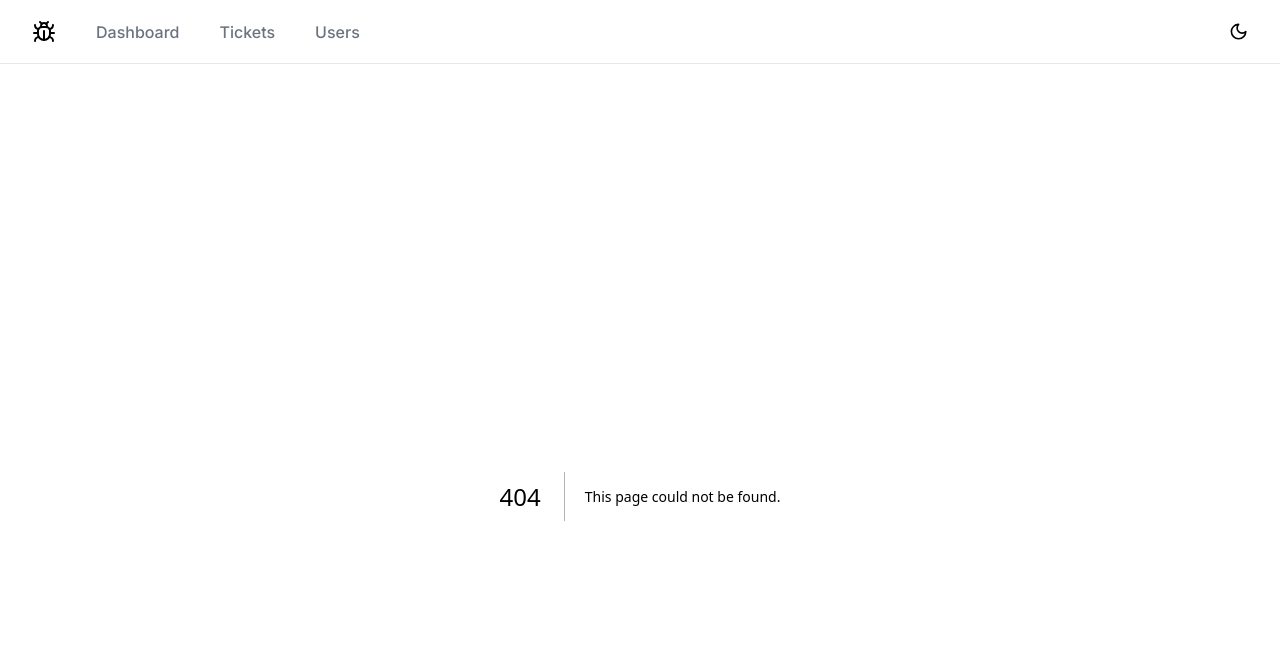
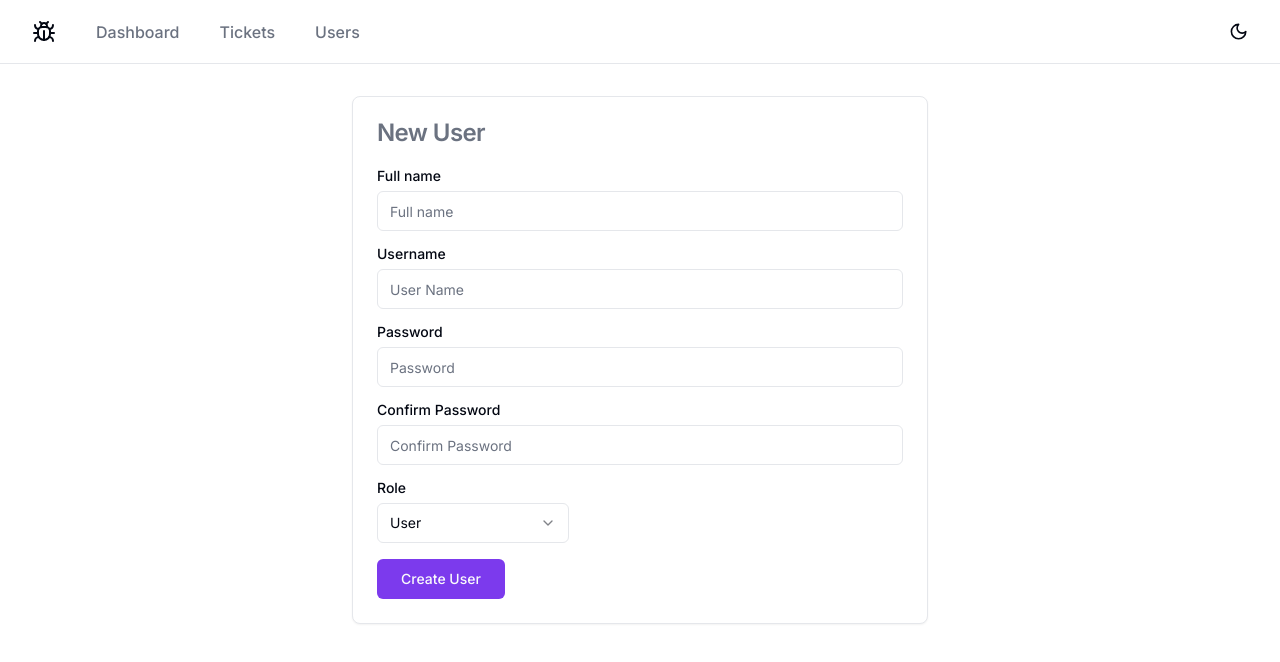
Before and after one commit to manishkumarguptadev/ticketing-app, a Next.js app: page /users/new in a window 1280 px wide. Before the commit this address had no page. Shown: the top 662 px of the page. Built offline with nearby package versions, Linux system fonts and the light colour scheme.

Commit message:
user create UI

```diff
--- /dev/null
+++ b/app/users/UserRoleSelect.tsx
@@ -0,0 +1,29 @@
+"use client";
+import { Label } from "@/components/ui/label";
+import {
+  Select,
+  SelectContent,
+  SelectItem,
+  SelectTrigger,
+  SelectValue,
+} from "@/components/ui/select";
+
+function UserRoleSelect() {
+  return (
+    <div className="grid w-48 gap-2">
+      <Label htmlFor="status">Role</Label>
+      <Select onValueChange={(value) => console.log(value)} defaultValue="USER">
+        <SelectTrigger id="role" aria-label="Select Role">
+          <SelectValue placeholder="Select Role" />
+        </SelectTrigger>
+        <SelectContent>
+          <SelectItem value="ADMIN">Admin</SelectItem>
+          <SelectItem value="TECH">Tech</SelectItem>
+          <SelectItem value="USER">User</SelectItem>
+        </SelectContent>
+      </Select>
+    </div>
+  );
+}
+
+export default UserRoleSelect;
--- /dev/null
+++ b/app/users/new/page.tsx
@@ -0,0 +1,69 @@
+import { Button } from "@/components/ui/button";
+import { Card, CardHeader, CardTitle, CardContent } from "@/components/ui/card";
+import { Input } from "@/components/ui/input";
+import { Label } from "@/components/ui/label";
+import { Textarea } from "@/components/ui/textarea";
+import UserRoleSelect from "../UserRoleSelect";
+
+function NewUserPage() {
+  return (
+    <div className="mx-auto max-w-xl">
+      <Card>
+        <CardHeader>
+          <CardTitle className="text-muted-foreground">New User</CardTitle>
+        </CardHeader>
+        <CardContent>
+          <form>
+            <div className="grid gap-4">
+              <div className="grid gap-2">
+                <Label htmlFor="fullname">Full name</Label>
+                <Input
+                  id="fullname"
+                  type="text"
+                  className="w-full"
+                  placeholder="Full name"
+                />
+              </div>
+              <div className="grid gap-2">
+                <Label htmlFor="username">Username</Label>
+                <Input
+                  id="username"
+                  type="text"
+                  className="w-full"
+                  placeholder="User Name"
+                />
+              </div>
+              <div className="grid gap-2">
+                <Label htmlFor="password">Password</Label>
+                <Input
+                  id="password"
+                  type="text"
+                  className="w-full"
+                  placeholder="Password"
+                />
+              </div>
+              <div className="grid gap-2">
+                <Label htmlFor="confirmpassword">Confirm Password</Label>
+                <Input
+                  id="confirmpassword"
+                  type="text"
+                  className="w-full"
+                  placeholder="Confirm Password"
+                />
+              </div>
+              <div className="flex gap-4">
+                <UserRoleSelect />
+              </div>
+
+              <Button type="submit" className="max-w-32">
+                Create User
+              </Button>
+            </div>
+          </form>
+        </CardContent>
+      </Card>
+    </div>
+  );
+}
+
+export default NewUserPage;
--- a/app/users/page.tsx
+++ b/app/users/page.tsx
@@ -1,5 +1,14 @@
+import { Button } from "@/components/ui/button";
+import Link from "next/link";
+
 function UsersPage() {
-  return <>UsersPage</>;
+  return (
+    <>
+      <Button asChild>
+        <Link href="/users/new">New User</Link>
+      </Button>
+    </>
+  );
 }
 
 export default UsersPage;
```
